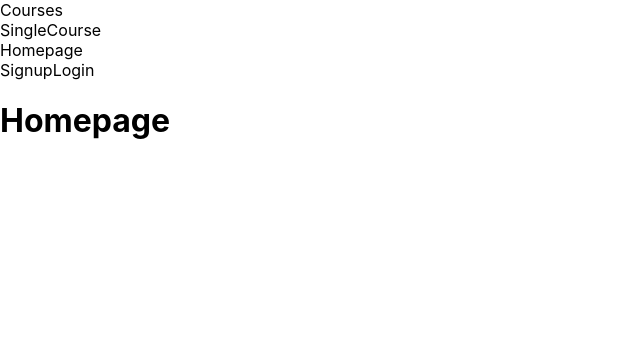
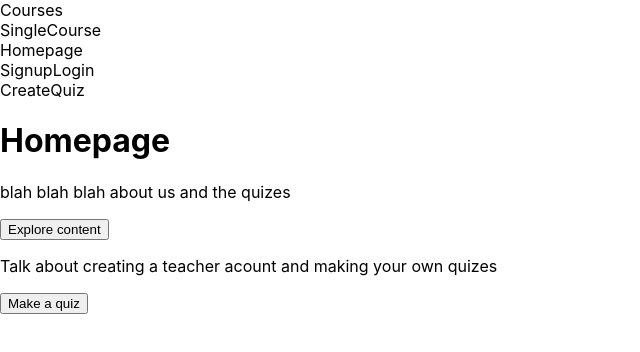
Before and after one commit to connorbottone/StudyHelper, a React (Create React App) app in the folder my-app/: page / in a window 1280 px wide. Shown: the top 352 px of the page, without its empty margins (0-640 px from the left). Built offline with nearby package versions, Linux system fonts and the light colour scheme.

Commit message:
added buttons on to homepage that will redierct you either to expore content or to create a quiz also made signup/login render lougout on click usestate needs to be passed into login form,need to pass usestae into hompage buttons to redierect to login if user isnt logged in

```diff
--- a/my-app/src/App.js
+++ b/my-app/src/App.js
@@ -1,5 +1,5 @@
 import React, {useState} from 'react';
-import {Courses , Homepage, SignupLogin, SingleCourse, Header} from '../src/components';
+import {Courses , Homepage,CreateQuiz, SignupLogin, SingleCourse, Header} from '../src/components';
 
 function App() {
   const [currentPage, setCurrentPage] = useState("Homepage");
@@ -10,6 +10,7 @@ function App() {
   {currentPage === "SignupLogin" && <SignupLogin />}
   {currentPage === "Courses" && <Courses />}
   {currentPage === "SingleCourse" && <SingleCourse/>}
+  {currentPage === "CreateQuiz" && <CreateQuiz/>}
   </div>
   <br></br>
   {/* <Footer setCurrentPage={setCurrentPage} /> */}
--- /dev/null
+++ b/my-app/src/components/CreateQuiz.js
@@ -0,0 +1,8 @@
+const CreateQuiz = () => {
+    return (
+        <div>
+            <h1>Create Quiz</h1>
+        </div>
+    );
+}
+export default CreateQuiz;
--- a/my-app/src/components/Header.js
+++ b/my-app/src/components/Header.js
@@ -1,25 +1,62 @@
-import React from 'react';
+// import React from 'react';
 
 
 
-const page = ["Courses", "SingleCourse", "Homepage", "SignupLogin"];
+// const page = ["Courses", "SingleCourse", "Homepage", "SignupLogin"];
+
+// const Header = ({ currentPage, setCurrentPage }) => {
+//     return (
+//         <div className="header">
+
+//             <div className="nav">
+//                 {page.map((page) => (
+
+//                     <div  id="nav-page"
+//                         className={currentPage === page ? "navActive" : "nav"}
+//                         onClick={() => setCurrentPage(page)}
+//                     >
+//                         {page}
+//                     </div>
+//                 ))}
+//             </div>
+//         </div>
+//     );
+// }
+// export default Header
+import React, { useState } from 'react';
+
+const page = ["Courses", "SingleCourse", "Homepage", "SignupLogin", "CreateQuiz"];
 
 const Header = ({ currentPage, setCurrentPage }) => {
+    const [isLoggedIn, setIsLoggedIn] = useState(false);
+
+    const handleLogout = () => {
+        setIsLoggedIn(false);
+    };
+
     return (
         <div className="header">
-
             <div className="nav">
                 {page.map((page) => (
-
-                    <div  id="nav-page"
+                    <div
+                        id="nav-page"
                         className={currentPage === page ? "navActive" : "nav"}
-                        onClick={() => setCurrentPage(page)}
+                        onClick={() => {
+                            if (page === "SignupLogin") {
+                                setIsLoggedIn(true); //this needs to be implementd into the sign up form here to test it
+                            } else {
+                                setCurrentPage(page);
+                            }
+                        }}
                     >
-                        {page}
+                        {page === "SignupLogin" && isLoggedIn
+                            ? "Logout"
+                            : page}
                     </div>
                 ))}
             </div>
         </div>
     );
-}
-export default Header
+};
+
+export default Header;
--- a/my-app/src/components/Homepage.js
+++ b/my-app/src/components/Homepage.js
@@ -1,7 +1,11 @@
-const Homepage = () => {
+const Homepage = ({currrentPage,setCurrentPage}) => {
   return (
     <div className="homepage">
       <h1>Homepage</h1>
+      <p>blah blah blah about us and the quizes </p>
+      <button onClick={() => setCurrentPage('Courses')}>Explore content</button>
+      <p>Talk about creating a teacher acount and making your own quizes</p>
+      <button onClick={()=> setCurrentPage('CreateQuiz')} >Make a quiz</button>
     </div>
   );
 }
--- a/my-app/src/components/index.js
+++ b/my-app/src/components/index.js
@@ -4,5 +4,6 @@ import Homepage from "./Homepage";
 import Courses from "./Courses";
 import SingleCourse from "./SingleCourse";
 import SignupLogin from "./SignupLogin";
+import CreateQuiz from "./CreateQuiz";
 
-export { Header,  Homepage, Courses, SingleCourse, SignupLogin }
+export { CreateQuiz, Header,  Homepage, Courses, SingleCourse, SignupLogin }
```
